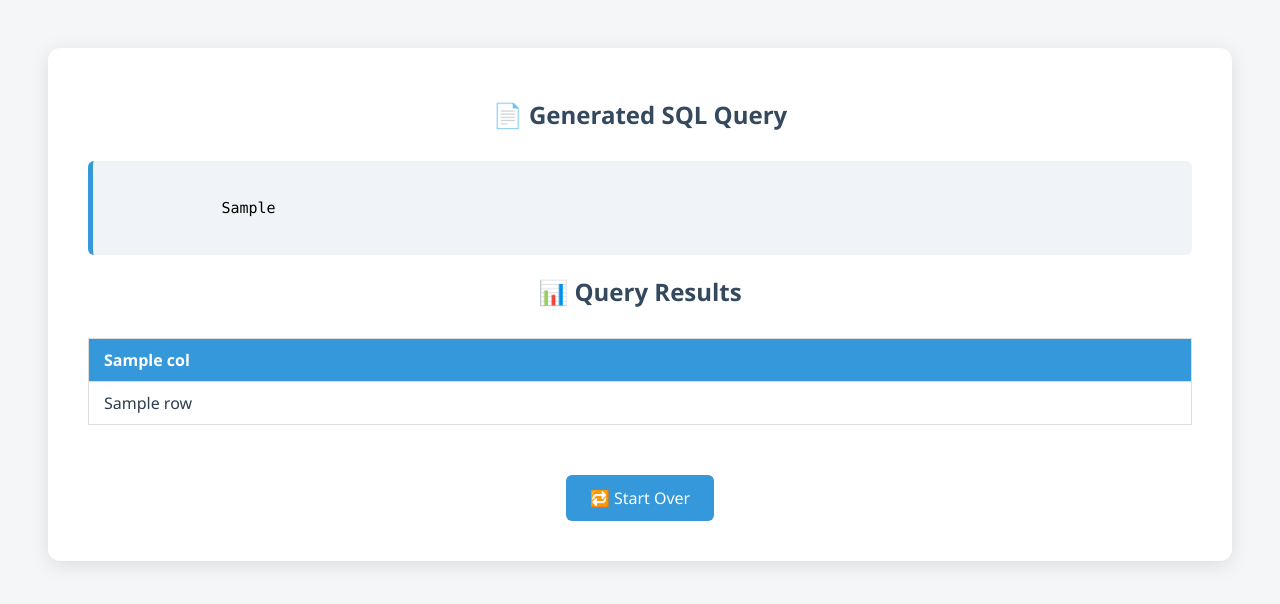
After one commit to Praveenchoudari01/Dynamic_DQBE, a Flask app: template templates/query_result.html in a window 1280 px wide. The commit adds this page. Shown: the top 604 px of the page. Run offline with Flask 3, Linux system fonts and the light colour scheme; the template is opened without the code that fills it: most values are stand-ins (such as "Sample title", 1, 10 or a date in 2020).

Commit message:
working on query buliding functionality

```diff
--- a/app.py
+++ b/app.py
@@ -27,19 +27,16 @@ def build_join_graph_and_schema(database):
     with engine.connect() as conn:
         for table_name, table_obj in all_tables.items():
             try:
-                # ✅ Execute raw SQL using `text`
                 result = conn.execute(text(f"SELECT COUNT(*) FROM `{table_name}`"))
                 row_count = result.scalar()
 
                 if row_count == 0:
                     continue  # Skip empty tables
 
-                # ✅ Build schema info (columns)
                 schema_json[table_name] = {
                     "columns": [col["name"] for col in inspector.get_columns(table_name)]
                 }
 
-                # ✅ Build join graph
                 join_graph_json[table_name] = {}
                 fks = inspector.get_foreign_keys(table_name)
                 for fk in fks:
@@ -47,10 +44,8 @@ def build_join_graph_and_schema(database):
                     from_col = fk["constrained_columns"][0]
                     to_col = fk["referred_columns"][0]
 
-                    # Forward join
                     join_graph_json[table_name][referred_table] = f"{table_name}.{from_col} = {referred_table}.{to_col}"
 
-                    # Reverse join
                     if referred_table not in join_graph_json:
                         join_graph_json[referred_table] = {}
                     if table_name not in join_graph_json[referred_table]:
@@ -60,6 +55,63 @@ def build_join_graph_and_schema(database):
 
     return join_graph_json, schema_json
 
+def generate_joins(tables, join_graph):
+    print(f"[DEBUG] Generating joins for tables: {tables}")
+    joins = []
+    visited = set()
+    to_visit = [tables[0]]
+    remaining = set(tables[1:])
+
+    while to_visit:
+        current = to_visit.pop()
+        visited.add(current)
+        for neighbor in join_graph.get(current, {}):
+            if neighbor in remaining:
+                condition = join_graph[current][neighbor]
+                joins.append(f"JOIN {neighbor} ON {condition}")
+                to_visit.append(neighbor)
+                remaining.remove(neighbor)
+    return joins
+
+
+def build_dynamic_sql(selected_columns, filters, group_by, aggregations, join_graph):
+    tables = set()
+    all_exprs = selected_columns + group_by + [agg['column'] for agg in aggregations] + filters
+    for expr in all_exprs:
+        if '.' in expr:
+            tables.add(expr.split('.')[0])
+    tables = list(tables)
+
+    print(f"[DEBUG] Tables involved in query: {tables}")
+    print(f"[DEBUG] Join Graph:\n{join_graph}")
+
+    if not tables:
+        return "-- No valid tables found to build query --"
+
+    base_table = tables[0]
+
+    select_parts = list(selected_columns)
+    for agg in aggregations:
+        part = f"{agg['function']}({agg['column']})"
+        if agg.get("alias"):
+            part += f" AS {agg['alias']}"
+        select_parts.append(part)
+
+    select_clause = "SELECT " + ", ".join(select_parts)
+    join_clauses = generate_joins(tables, join_graph)
+    from_clause = f"FROM {base_table}"
+    if join_clauses:
+        from_clause += "\n" + "\n".join(join_clauses)
+    where_clause = f"WHERE {' AND '.join(filters)}" if filters else ""
+    group_by_clause = f"GROUP BY {', '.join(group_by)}" if group_by else ""
+
+    sql = f"""{select_clause}
+            {from_clause}
+            {where_clause}
+            {group_by_clause};""".strip()
+
+    print(f"[DEBUG] Generated SQL:\n{sql}")
+    return sql
 
 @app.route("/", methods=["GET", "POST"])
 def select_database():
@@ -96,6 +148,35 @@ def submit():
     selected_tables = list(set(col.split('.')[0] for col in selected_columns))
     return render_template("results.html", tables=selected_tables, columns=selected_columns)
 
+@app.route("/build_query", methods=["POST"])
+def build_query():
+    selected_columns = request.form.getlist("columns")
+    filters = request.form.getlist("filters")
+    group_by = request.form.getlist("group_by")
+
+    agg_funcs = request.form.getlist("aggregation_function")
+    agg_cols = request.form.getlist("aggregation_column")
+    agg_aliases = request.form.getlist("aggregation_alias")
+
+    aggregations = []
+    for f, c, a in zip(agg_funcs, agg_cols, agg_aliases):
+        if f and c:
+            aggregations.append({
+                "function": f,
+                "column": c,
+                "alias": a or None
+            })
+
+    sql_query = build_dynamic_sql(
+        selected_columns=selected_columns,
+        filters=filters,
+        group_by=group_by,
+        aggregations=aggregations,
+        join_graph=join_graph
+    )
+
+    return render_template("query_result.html", query=sql_query)
+
 
 if __name__ == "__main__":
     app.run(debug=True)
--- a/join_graph.json
+++ b/join_graph.json
@@ -1,6 +1,6 @@
 {
     "clients": {
-        "department": "clients.client_id = department.client_id",
+    "department": "clients.client_id = department.client_id",
         "devices": "clients.client_id = devices.client_id",
         "levels": "clients.client_id = levels.client_id",
         "module": "clients.client_id = module.client_id",
--- /dev/null
+++ b/templates/query_result.html
@@ -0,0 +1,121 @@
+<!DOCTYPE html>
+<html lang="en">
+<head>
+    <meta charset="UTF-8">
+    <title>Query Results</title>
+    <style>
+        body {
+            font-family: 'Segoe UI', Tahoma, Geneva, Verdana, sans-serif;
+            background-color: #f4f6f8;
+            padding: 40px;
+            color: #2c3e50;
+        }
+
+        .container {
+            max-width: 95%;
+            margin: auto;
+            background-color: #ffffff;
+            padding: 30px 40px;
+            border-radius: 12px;
+            box-shadow: 0 4px 20px rgba(0,0,0,0.1);
+            overflow-x: auto;
+        }
+
+        h2 {
+            text-align: center;
+            margin-bottom: 30px;
+            color: #34495e;
+        }
+
+        .sql-box {
+            background-color: #f0f4f8;
+            padding: 20px;
+            border-left: 5px solid #3498db;
+            border-radius: 6px;
+            font-size: 15px;
+            font-family: Consolas, monospace;
+            color: #000000;
+            word-wrap: break-word;
+            white-space: pre-wrap;
+        }
+
+        table {
+            width: 100%;
+            border-collapse: collapse;
+            margin-top: 30px;
+        }
+
+        th, td {
+            padding: 10px 15px;
+            border: 1px solid #ddd;
+            text-align: left;
+        }
+
+        th {
+            background-color: #3498db;
+            color: white;
+        }
+
+        tr:nth-child(even) {
+            background-color: #f9f9f9;
+        }
+
+        .actions {
+            text-align: center;
+            margin-top: 40px;
+        }
+
+        a {
+            display: inline-block;
+            text-decoration: none;
+            background-color: #3498db;
+            color: #fff;
+            padding: 12px 24px;
+            border-radius: 6px;
+            font-size: 16px;
+            margin: 10px;
+            transition: background 0.3s;
+        }
+
+        a:hover {
+            background-color: #2c80b4;
+        }
+    </style>
+</head>
+<body>
+    <div class="container">
+        <h2>📄 Generated SQL Query</h2>
+        <div class="sql-box">
+            {{ sql_query }}
+        </div>
+
+        <h2>📊 Query Results</h2>
+        {% if rows and rows|length > 0 %}
+        <table>
+            <thead>
+                <tr>
+                    {% for col in columns %}
+                        <th>{{ col }}</th>
+                    {% endfor %}
+                </tr>
+            </thead>
+            <tbody>
+                {% for row in rows %}
+                    <tr>
+                        {% for col in columns %}
+                            <td>{{ row[col] }}</td>
+                        {% endfor %}
+                    </tr>
+                {% endfor %}
+            </tbody>
+        </table>
+        {% else %}
+            <p>No results found.</p>
+        {% endif %}
+
+        <div class="actions">
+            <a href="/">🔁 Start Over</a>
+        </div>
+    </div>
+</body>
+</html>
```
Also changed, not shown: templates/results.html (+20 -4 lines).
